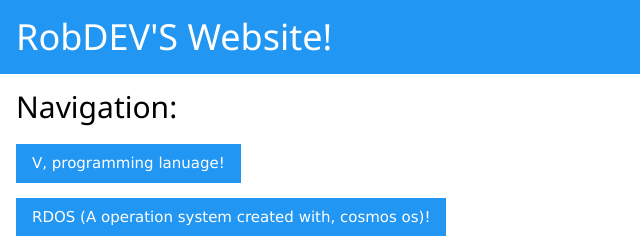
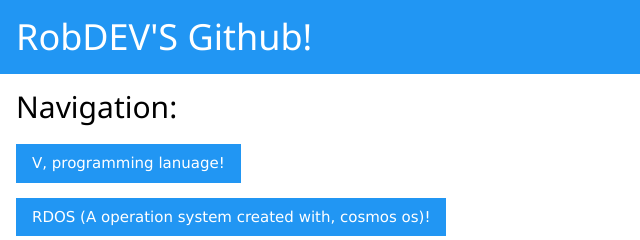
Before and after one commit to ViggoEklund/ViggoEklund.github.io, a plain HTML site: page index.html in a window 1280 px wide. Shown: the top 240 px of the page, 0-640 px from the left. Drawn offline with Linux system fonts and the light colour scheme.

Commit message:
Update index.html

```diff
--- a/index.html
+++ b/index.html
@@ -6,7 +6,7 @@
 <body>
 
 <div class="w3-container w3-blue">
-  <h1>RobDEV'S Website!</h1>
+  <h1>RobDEV'S Github!</h1>
 </div>
 
 
```
